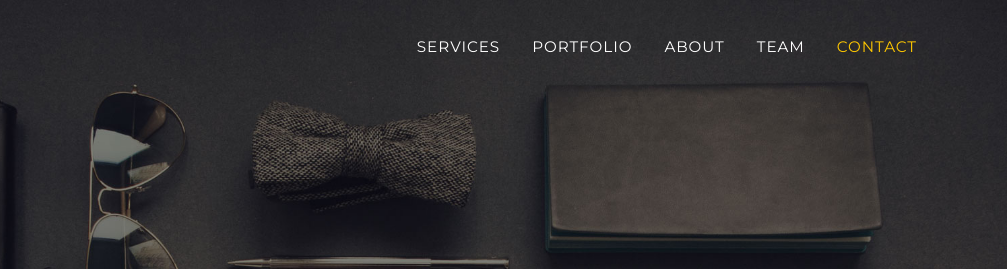
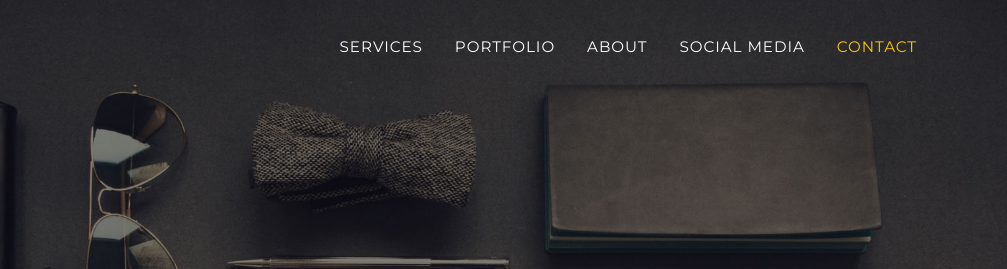
Before and after one commit to mustafabaytemurhw-cyber/mustafabaytemur.github.io, a plain HTML site: page index.html in a window 1280 px wide. Shown: the top 269 px of the page, 273-1280 px from the left. Drawn offline with nearby package versions, Linux system fonts and the light colour scheme.

Commit message:
Update index.html

```diff
--- a/index.html
+++ b/index.html
@@ -5,7 +5,7 @@
         <meta name="viewport" content="width=device-width, initial-scale=1, shrink-to-fit=no" />
         <meta name="description" content="" />
         <meta name="author" content="" />
-        <title>Agency - Start Bootstrap Theme</title>
+        <title>Agency - Mustafa Baytemür Theme</title>
         <!-- Favicon-->
         <link rel="icon" type="image/x-icon" href="assets/favicon.ico" />
         <!-- Font Awesome icons (free version)-->
@@ -30,7 +30,7 @@
                         <li class="nav-item"><a class="nav-link" href="#services">Services</a></li>
                         <li class="nav-item"><a class="nav-link" href="#portfolio">Portfolio</a></li>
                         <li class="nav-item"><a class="nav-link" href="#about">About</a></li>
-                        <li class="nav-item"><a class="nav-link" href="#team">Team</a></li>
+                        <li class="nav-item"><a class="nav-link" href="#team">Social Media</a></li>
                         <li class="nav-item"><a class="nav-link" href="#contact">Contact</a></li>
                     </ul>
                 </div>
```
